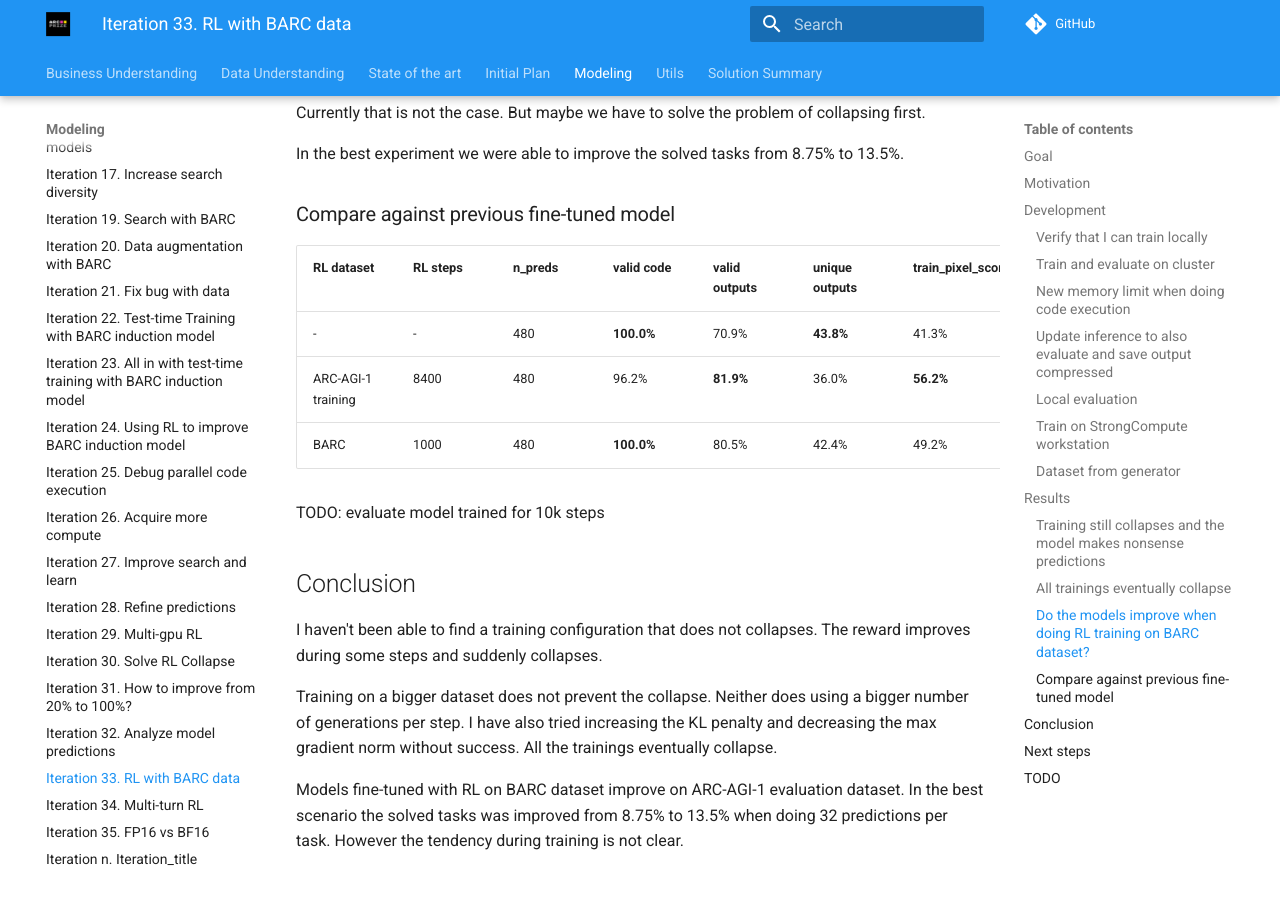
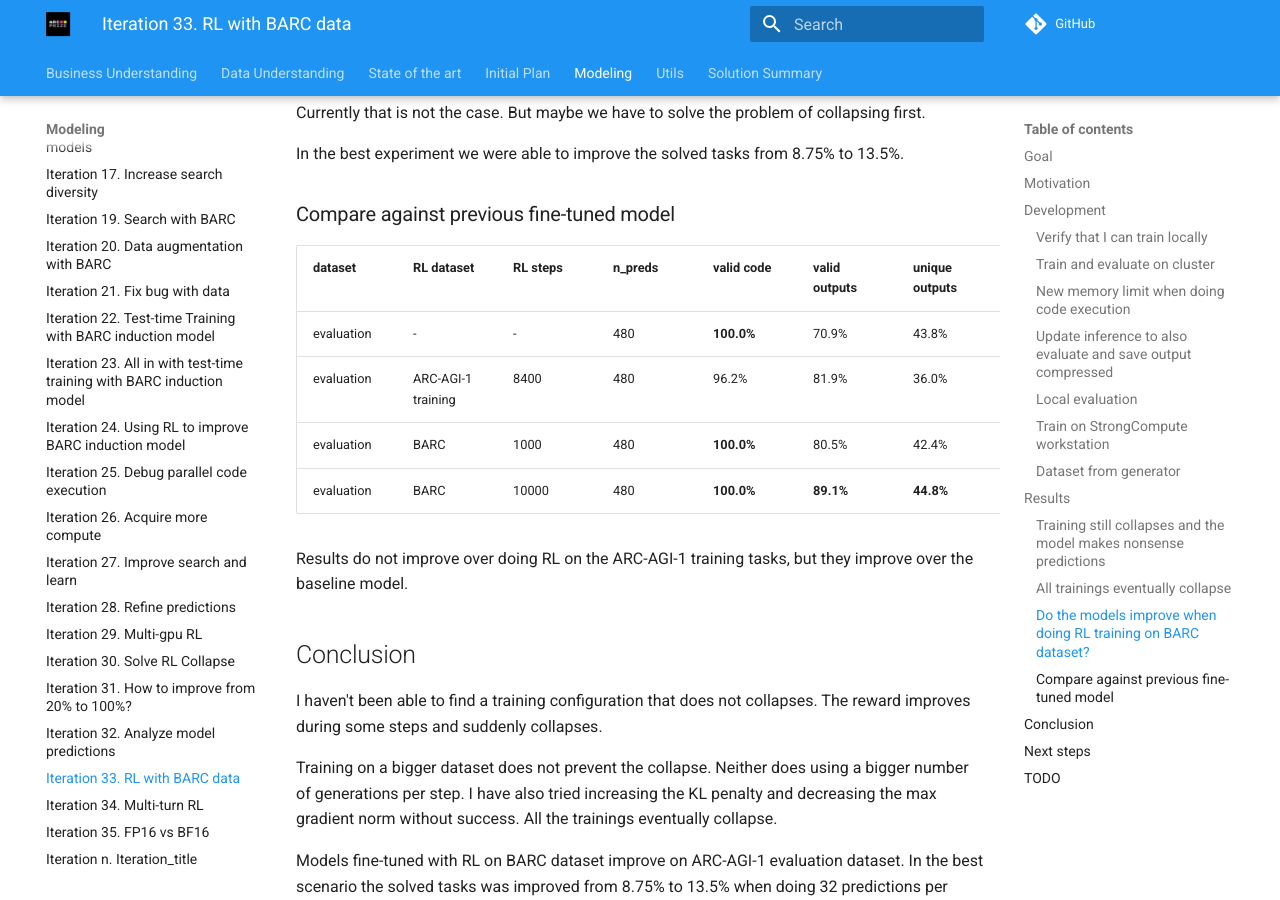
Before and after one commit to ironbar/arc25, an MkDocs documentation site: the page built from docs/modeling/Iteration_33_rl_barc.md, in a window 1280 px wide and 900 px high, scrolled down 5227 px. Built offline with MkDocs 1.6.1 and Material for MkDocs 9.7.7, drawn with Linux system fonts in a browser that asks for light colours; comment, search, counter and statistics services are not loaded.

Commit message:
updated results

```diff
--- a/docs/modeling/Iteration_33_rl_barc.md
+++ b/docs/modeling/Iteration_33_rl_barc.md
@@ -812,13 +812,14 @@ In the best experiment we were able to improve the solved tasks from 8.75% to 13
 
 ### Compare against previous fine-tuned model
 
-| RL dataset         | RL steps | n_preds | valid code | valid outputs | unique outputs | train_pixel_score | train_correct_grids | train_pass_rate | train_is_correct | test_pixel_score | test_correct_grids | test_pass_rate | test_is_correct | is_correct |
-|--------------------|----------|---------|------------|---------------|----------------|-------------------|---------------------|-----------------|------------------|------------------|--------------------|----------------|-----------------|------------|
-| -                  | -        | 480     | **100.0%** | 70.9%         | **43.8%**      | 41.3%             | 2.1%                | 1.3%            | 22.5%            | 40.2%            | 1.7%               | 1.7%           | 28.5%           | 22.3%      |
-| ARC-AGI-1 training | 8400     | 480     | 96.2%      | **81.9%**     | 36.0%          | **56.2%**         | **6.8%**            | **4.6%**        | **27.8%**        | **54.9%**        | **5.9%**           | **5.8%**       | **35.3%**       | **27.0%**  |
-| BARC               | 1000     | 480     | **100.0%** | 80.5%         | 42.4%          | 49.2%             | 3.3%                | 2.0%            | 25.8%            | 48.0%            | 2.8%               | 2.7%           | 32.3%           | 25.0%      |
+| dataset     | RL dataset         | RL steps | n_preds | valid code | valid outputs | unique outputs | train_pixel_score | train_correct_grids | train_pass_rate | train_is_correct | test_pixel_score | test_correct_grids | test_pass_rate | test_is_correct | is_correct |
+|-------------|--------------------|----------|---------|------------|---------------|----------------|-------------------|---------------------|-----------------|------------------|------------------|--------------------|----------------|-----------------|------------|
+| evaluation  | -                  | -        | 480     | **100.0%** | 70.9%         | 43.8%          | 41.3%             | 2.1%                | 1.3%            | 22.5%            | 40.2%            | 1.7%               | 1.7%           | 28.5%           | 22.3%      |
+| evaluation  | ARC-AGI-1 training | 8400     | 480     | 96.2%      | 81.9%         | 36.0%          | **56.2%**         | **6.8%**            | **4.6%**        | **27.8%**        | **54.9%**        | **5.9%**           | **5.8%**       | **35.3%**       | **27.0%**  |
+| evaluation  | BARC               | 1000     | 480     | **100.0%** | 80.5%         | 42.4%          | 49.2%             | 3.3%                | 2.0%            | 25.8%            | 48.0%            | 2.8%               | 2.7%           | 32.3%           | 25.0%      |
+| evaluation  | BARC               | 10000    | 480     | **100.0%** | **89.1%**     | **44.8%**      | 55.9%             | 4.3%                | 2.6%            | 24.3%            | 54.2%            | 3.5%               | 3.5%           | 32.3%           | 23.3%      |
 
-TODO: evaluate model trained for 10k steps
+Results do not improve over doing RL on the ARC-AGI-1 training tasks, but they improve over the baseline model.
 
 ## Conclusion
 
@@ -843,4 +844,4 @@ In the best scenario the solved tasks was improved from 8.75% to 13.5% when doin
 - [x] Can I find a training configuration that allows me to train on the whole datasets without collapsing?
   I have launched multiple experiments with different configurations of kl loss and max_grad_norm to see
   if any works and which one break.
-- [ ] 512 predictions with the best configuration
+- [x] 512 predictions with the best configuration
```
